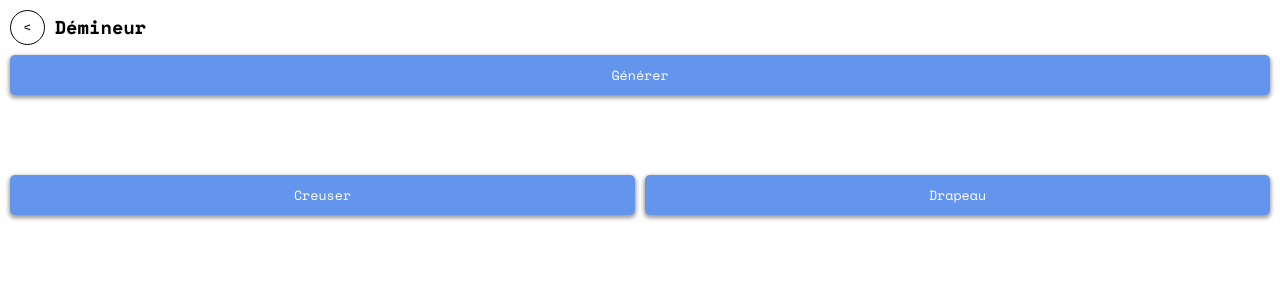
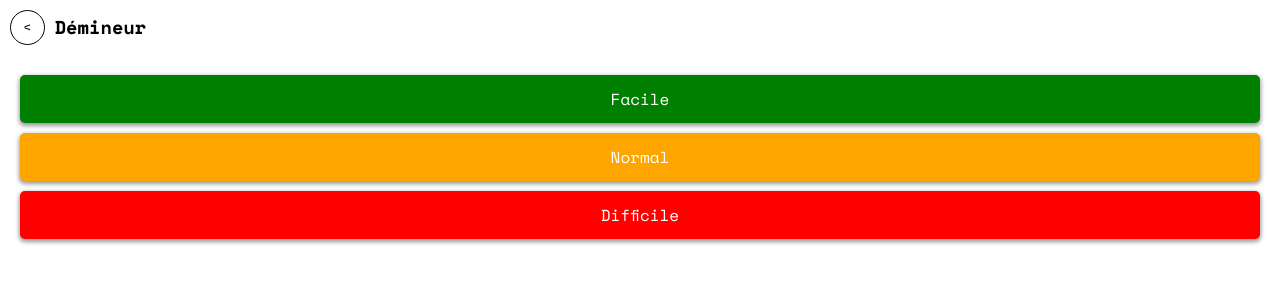
Before and after one commit to armand-colin/bouche-cousue, a React (Create React App) app: page /minesweeper in a window 1280 px wide. Shown: the top 300 px of the page. Built offline with nearby package versions, Linux system fonts and the light colour scheme.

Commit message:
fixed sudoku and added levels

```diff
--- a/src/index.tsx
+++ b/src/index.tsx
@@ -7,6 +7,7 @@ import Home from './views/home/Home';
 import Motus from './views/motus/Motus';
 import Sudoku from './views/sudoku/Sudoku';
 import Minesweeper from './views/minesweeper/Minesweeper';
+import MinesweeperLevel from './views/minesweeper/MinesweeperLevel';
 
 ReactDOM.render(
   <React.StrictMode>
@@ -15,7 +16,8 @@ ReactDOM.render(
         <Route path="/" element={<Home />} />
         <Route path="/motus" element={<Motus />} />
         <Route path="/sudoku" element={<Sudoku />} />
-        <Route path="/minesweeper" element={<Minesweeper />} />
+        <Route path="/minesweeper" element={<MinesweeperLevel />} />
+        <Route path="/minesweeper/:difficulty" element={<Minesweeper />} />
       </Routes>
     </BrowserRouter>
   </React.StrictMode>,
--- a/src/views/ViewHeader.tsx
+++ b/src/views/ViewHeader.tsx
@@ -10,7 +10,7 @@ const ViewHeader = (props: Props) => {
     const navigate = useNavigate()
 
     function onClick() {
-        navigate('..')
+        navigate(-1)
     }
 
     return <div className="ViewHeader">
--- a/src/views/minesweeper/Minesweeper.tsx
+++ b/src/views/minesweeper/Minesweeper.tsx
@@ -1,4 +1,5 @@
 import { Component, ReactNode } from "react"
+import { useNavigate, useParams } from "react-router-dom"
 import ViewHeader from "../ViewHeader"
 import './style.scss'
 
@@ -9,13 +10,36 @@ interface State {
     selY: number
 }
 
-const WIDTH = 10
-const HEIGHT = 13
-const MINES = 10
+interface Props {
+    width: number;
+    height: number;
+    bombs: number;
+}
 
-class Minesweeper extends Component<{}, State> {
+const Minesweeper = () => {
+    const { difficulty } = useParams()
+    const navigate = useNavigate()
 
-    constructor(props: {}) {
+    let height: number, width: number, bombs: number;
+
+    if (difficulty) {
+        const split: string[] = difficulty.split('-');
+        [width, height, bombs] = split.map(Number)
+    } else {
+        navigate('/minesweeper')
+        return <></>
+    }
+
+    return <MinesweeperInstance
+        width={width}
+        height={height}
+        bombs={bombs}
+    />
+}
+
+class MinesweeperInstance extends Component<Props, State> {
+
+    constructor(props: Props) {
         super(props)
         this.state = {
             grid: [],
@@ -28,22 +52,22 @@ class Minesweeper extends Component<{}, State> {
     private generate() {
         const grid = []
         const revealed = []
-        for (let row = 0; row < HEIGHT; row++) {
-            grid.push(Array(WIDTH).fill(0))
-            revealed.push(Array(WIDTH).fill(0))
+        for (let row = 0; row < this.props.height; row++) {
+            grid.push(Array(this.props.width).fill(0))
+            revealed.push(Array(this.props.width).fill(0))
         }
 
         let x, y
-        for (let i = 0; i < MINES; i++) {
+        for (let i = 0; i < this.props.bombs; i++) {
             do {
-                x = Math.trunc(Math.random() * WIDTH)
-                y = Math.trunc(Math.random() * HEIGHT)
+                x = Math.trunc(Math.random() * this.props.width)
+                y = Math.trunc(Math.random() * this.props.height)
             } while (grid[y][x] !== 0)
             grid[y][x] = -1
         }
 
-        for (x = 0; x < WIDTH; x++) {
-            for (y = 0; y < HEIGHT; y++) {
+        for (x = 0; x < this.props.width; x++) {
+            for (y = 0; y < this.props.height; y++) {
                 if (grid[y][x] === -1)
                     continue
                 let count = 0
@@ -53,7 +77,7 @@ class Minesweeper extends Component<{}, State> {
                             continue
                         const X = x + i
                         const Y = y + j
-                        if (X >= WIDTH || X < 0 || Y >= HEIGHT || Y < 0)
+                        if (X >= this.props.width || X < 0 || Y >= this.props.height || Y < 0)
                             continue
                         if (grid[Y][X] === -1)
                             count++
@@ -89,7 +113,7 @@ class Minesweeper extends Component<{}, State> {
                             continue
                         const X = x + i
                         const Y = y + j
-                        if (X >= WIDTH || X < 0 || Y >= HEIGHT || Y < 0)
+                        if (X >= this.props.width || X < 0 || Y >= this.props.height || Y < 0)
                             continue
                         if (revealed[Y][X] !== 0)
                             continue
@@ -115,11 +139,14 @@ class Minesweeper extends Component<{}, State> {
     }
 
     render(): ReactNode {
+        const flags = this.state.revealed.reduce((acc, v) => acc + v.reduce((acc, v) => v === -1 ? acc + 1 : acc, 0), 0)
+
         return <div className="Minesweeper">
             <ViewHeader title="Démineur" />
             <div className="padding">
                 <button onClick={this.generate.bind(this)}>Générer</button>
             </div>
+            <p className="bombs">Bombs: {this.props.bombs - flags}</p>
             <div className="grid">
                 {
                     this.state.grid.map((row, y) => (
--- /dev/null
+++ b/src/views/minesweeper/MinesweeperLevel.tsx
@@ -0,0 +1,51 @@
+import { useNavigate } from "react-router-dom"
+import ViewHeader from "../ViewHeader"
+
+
+const DifficultyButton = (props: {
+    color: string,
+    width: number,
+    height: number,
+    bombs: number,
+    text: string
+}) => {
+    const navigate = useNavigate()
+    function onClick() {
+        navigate(`./${props.width}-${props.height}-${props.bombs}`)
+    }
+
+    return <div onClick={onClick} className="DifficultyButton" style={{ background: props.color }}>
+        {props.text}
+    </div>
+}
+
+const MinesweeperLevel = (props: {}) => {
+    return <div className="MinesweeperLevel">
+        <ViewHeader title="Démineur" />
+        <div className="grid">
+            <DifficultyButton
+                text="Facile"
+                width={7}
+                height={9}
+                bombs={5}
+                color="green"
+            />
+            <DifficultyButton
+                text="Normal"
+                width={9}
+                height={11}
+                bombs={10}
+                color="orange"
+            />
+            <DifficultyButton
+                text="Difficile"
+                width={10}
+                height={12}
+                bombs={18}
+                color="red"
+            />
+        </div>
+    </div>
+}
+
+export default MinesweeperLevel
--- a/src/views/minesweeper/style.scss
+++ b/src/views/minesweeper/style.scss
@@ -1,15 +1,19 @@
 .Minesweeper {
     width: 100%;
+    .bombs {
+        margin: 0;
+        text-align: center;
+    }
     .grid {
         display: flex;
         flex-direction: column;
         width: 100%;
         max-width: 500px;
-        padding: 30px;
+        padding: 10px 30px;
         .row {
             display: flex;
             width: 100%;
-            &:nth-child(n+2) {
+            &:nth-child(n + 2) {
                 margin-top: 5px;
             }
             .cell {
@@ -75,14 +79,15 @@
                     color: cornflowerblue;
                 }
 
-                &:nth-child(n+2) {
+                &:nth-child(n + 2) {
                     margin-left: 5px;
                 }
             }
         }
     }
 
-    .buttons button, .padding button {
+    .buttons button,
+    .padding button {
         height: 3em;
         border-radius: 5px;
         color: white;
@@ -97,6 +102,10 @@
 
     .buttons {
         display: flex;
+        position: fixed;
+        bottom: 0;
+        left: 0;
+        width: 100%;
         padding: 10px;
         & > *:first-child {
             margin-right: 10px;
@@ -107,3 +116,25 @@
         padding: 0 10px 10px 10px;
     }
 }
+
+.MinesweeperLevel {
+    .grid {
+        display: flex;
+        flex-direction: column;
+        padding: 20px;
+        .DifficultyButton {
+            height: 3em;
+            border-radius: 5px;
+            color: white;
+            box-shadow: 0 2px 4px 1px rgba(0, 0, 0, 0.4);
+            display: flex;
+            align-items: center;
+            justify-content: center;
+            width: 100%;
+            border: none;
+            &:nth-child(n+2) {
+                margin-top: 10px;
+            }
+        }
+    }
+}
--- a/src/views/motus/Word.tsx
+++ b/src/views/motus/Word.tsx
@@ -177,6 +177,7 @@ export default class Word extends Component<Props, State> {
 
     render() {
         const tries = [...this.state.tries]
+        if (this.state.win === null)
             tries[this.try] = {
                 letters: this.state.current,
                 match: Array(this.state.current.length)
```
Lines whose indentation alone changed are shown as unchanged.
